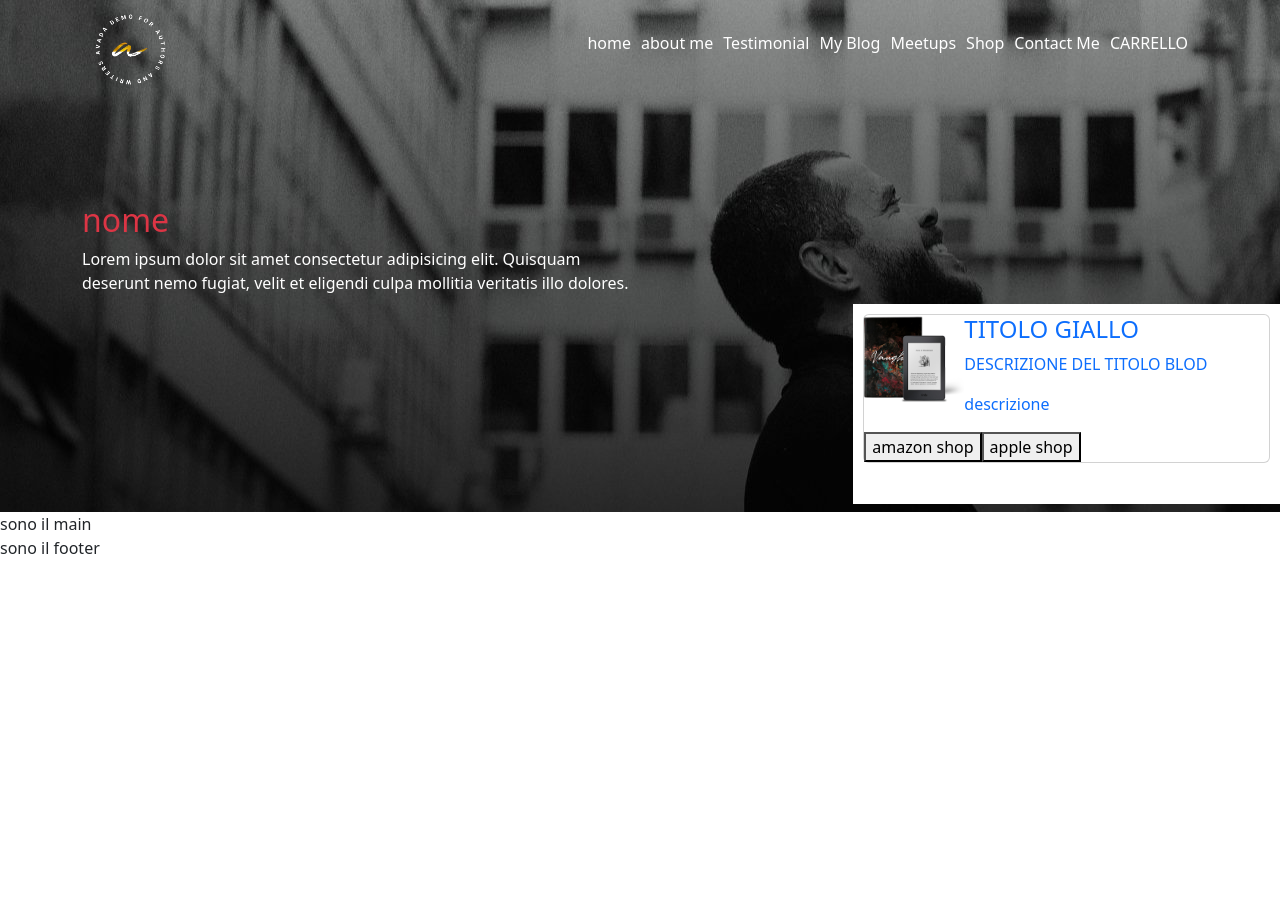
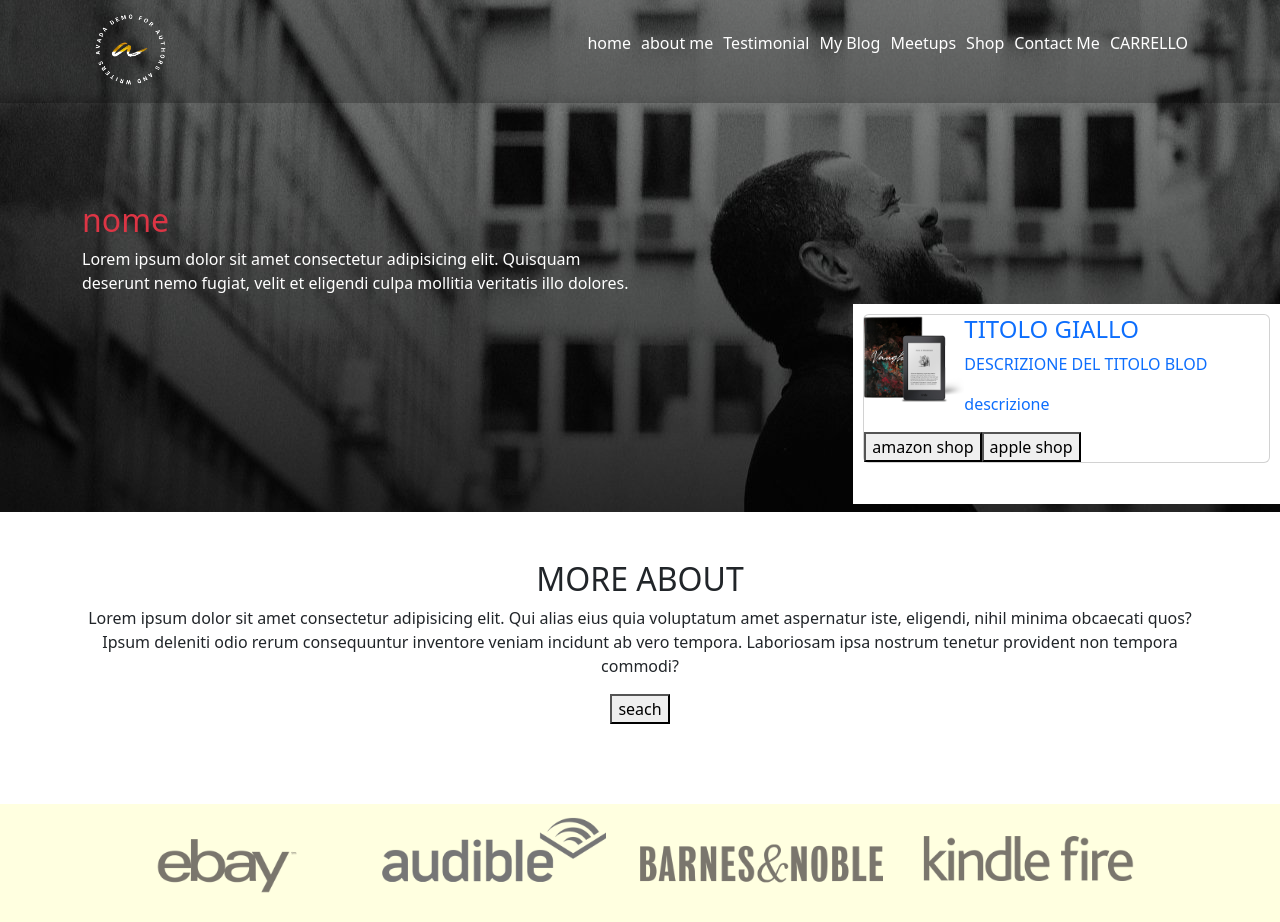
Before and after one commit to AlessioBonadonna/proj-html-vuejs, a Vue app: page / in a window 1280 px wide. Shown: the top 922 px of the page. Before the commit the page ends 800 px from the top, so only its background shows below. Built offline with nearby package versions, Linux system fonts and the light colour scheme; the HTML template or start-up script is replaced by a standard one.

Commit message:
add new component start restyle

```diff
--- /dev/null
+++ b/src/components/CriticsComponent.vue
@@ -0,0 +1,66 @@
+<template>
+    <div class="container p-5 d-flex">
+        <div class="col-6">
+            <h3>What the critics say</h3>
+            <p>blablabla qualcosa </p>
+            <div class="testimonial">
+                <img class="testimonial-img" src="../../public/img/testimonial2-2x.jpg" alt="">
+                <div class="testimonial-description text-white">
+                    bla bla bla
+                </div>
+            </div>
+        </div>
+        <div class="col-6 ms-5">
+            <button class="text-end">bla</button>
+            <div class=" mt-5 yellow text-center">
+                <h3>titolo</h3>
+                <p>blablabla</p>
+            </div>
+            <div class="autor-critics">
+                blablaqualcosa
+            </div>
+            <div class=" mt-5 yellow text-center">
+                <h3>titolo</h3>
+                <p>blablabla</p>
+            </div>
+            <div class="autor-critics">
+                blablaqualcosa
+            </div>
+        </div>
+
+    </div>
+</template>
+
+<script>
+export default {
+
+}
+</script>
+
+<style lang="scss" scoped>
+.testimonial {
+    position: relative;
+}
+
+.testimonial-img {
+    width: 100%;
+    border-radius: 0 0 60px 0;
+
+}
+
+.testimonial-description {
+    position: absolute;
+    top: 0;
+    left: 0;
+    z-index: 2000;
+    padding: 20px;
+    background-color: rgba(0, 0, 0, 0.178);
+    width: 100%;
+    height: 100%;
+    border-radius: 0 0 60px 0;
+}
+
+.yellow {
+    background-color: lightgoldenrodyellow;
+}
+</style>
--- a/src/components/HeaderComponent.vue
+++ b/src/components/HeaderComponent.vue
@@ -33,6 +33,7 @@ header {
     position: fixed;
     color: white;
     z-index: 3000;
+    background-color: rgba(0, 0, 0, 0.241);
 }
 
 li {
--- a/src/components/MainComponent.vue
+++ b/src/components/MainComponent.vue
@@ -1,12 +1,24 @@
 <template>
-    <div>
-        sono il main
-    </div>
+    <main>
+        <MainTextCenter />
+        <YellowSection />
+        <PrimoComponent />
+        <CriticsComponent />
+
+    </main>
+
+
+
 </template>
 
 <script>
+import MainTextCenter from './MainTextCenter.vue';
+import YellowSection from './YellowSection.vue';
+import PrimoComponent from './PrimoComponent.vue';
+import CriticsComponent from './CriticsComponent.vue'
+
 export default {
-
+    components: { MainTextCenter, YellowSection, PrimoComponent, CriticsComponent }
 }
 </script>
 
--- /dev/null
+++ b/src/components/MainTextCenter.vue
@@ -0,0 +1,20 @@
+<template>
+    <section class="text-center container mt-5">
+        <h2>MORE ABOUT </h2>
+        <p> Lorem ipsum dolor sit amet consectetur adipisicing elit. Qui alias eius quia voluptatum amet aspernatur
+            iste, eligendi, nihil minima obcaecati quos? Ipsum deleniti odio rerum consequuntur inventore veniam
+            incidunt ab vero tempora. Laboriosam ipsa nostrum tenetur provident non tempora commodi?
+        </p>
+        <button>seach</button>
+    </section>
+</template>
+
+<script>
+export default {
+
+}
+</script>
+
+<style lang="scss" scoped>
+
+</style>
--- /dev/null
+++ b/src/components/PrimoComponent.vue
@@ -0,0 +1,41 @@
+<template>
+    <div>
+        <div class="sfondo ">
+            <div class="container d-flex justify-content-between aling-item-center uu">
+                <div class="col-6  text-center mt-5">
+                    <img class="audible" src="../../public/img/audible-app-2x-200x209.png" alt="">
+                </div>
+                <div class="col-6 text-white mt-5  ">
+                    <h4>TITOLO GIALLO</h4>
+                    <p>DESCRIZIONE DEL TITOLO BLOD </p>
+                    <p>descrizione</p>
+                    <p>img img img </p>
+                </div>
+            </div>
+
+        </div>
+    </div>
+</template>
+
+<script>
+export default {
+
+}
+</script>
+
+<style lang="scss" scoped>
+.sfondo {
+    background-image: url(../../public/img/banner.jpg);
+    background-size: cover;
+    height: 70vh;
+}
+
+.uu {
+    height: 100%;
+}
+
+.audible {
+    height: 100%;
+    filter: blur(-0.5px);
+}
+</style>
--- /dev/null
+++ b/src/components/YellowSection.vue
@@ -0,0 +1,44 @@
+<template>
+    <div class=" sono-giallo d-flex">
+        <div>
+            <img src="../../public/img/ebay-logotan-2x.png" />
+            <img src="../../public/img/audible-logotan-2x.png" />
+            <img src="../../public/img/bb-logotan-2x.png" />
+            <img src="../../public/img/kindlefire-logotan-2x.png" />
+        </div>
+    </div>
+</template>
+
+<script>
+export default {
+
+}
+</script>
+
+<style lang="scss" scoped>
+.sono-giallo {
+    margin-top: 80px;
+    background-color: lightyellow;
+    width: 100%;
+    align-items: center;
+}
+
+.sono-giallo div {
+    margin: 0 auto;
+    text-align: center;
+    padding-bottom: 20px;
+}
+
+.sono-giallo img {
+    width: 20%;
+    height: 100px;
+    object-fit: contain;
+    margin-left: 2%;
+    margin: 0 auto;
+    margin-right: 2%;
+}
+
+.sono-giallo img:nth-child(2) {
+    filter: grayscale(2)
+}
+</style>
```
